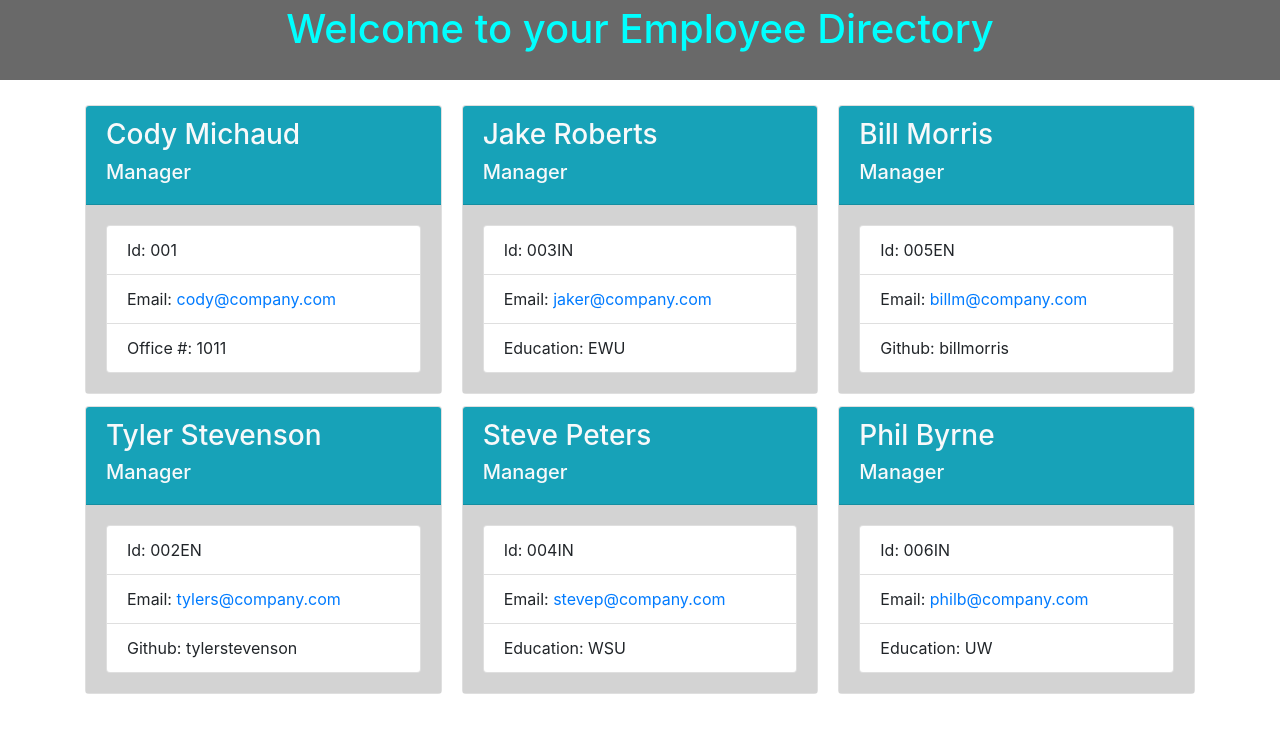
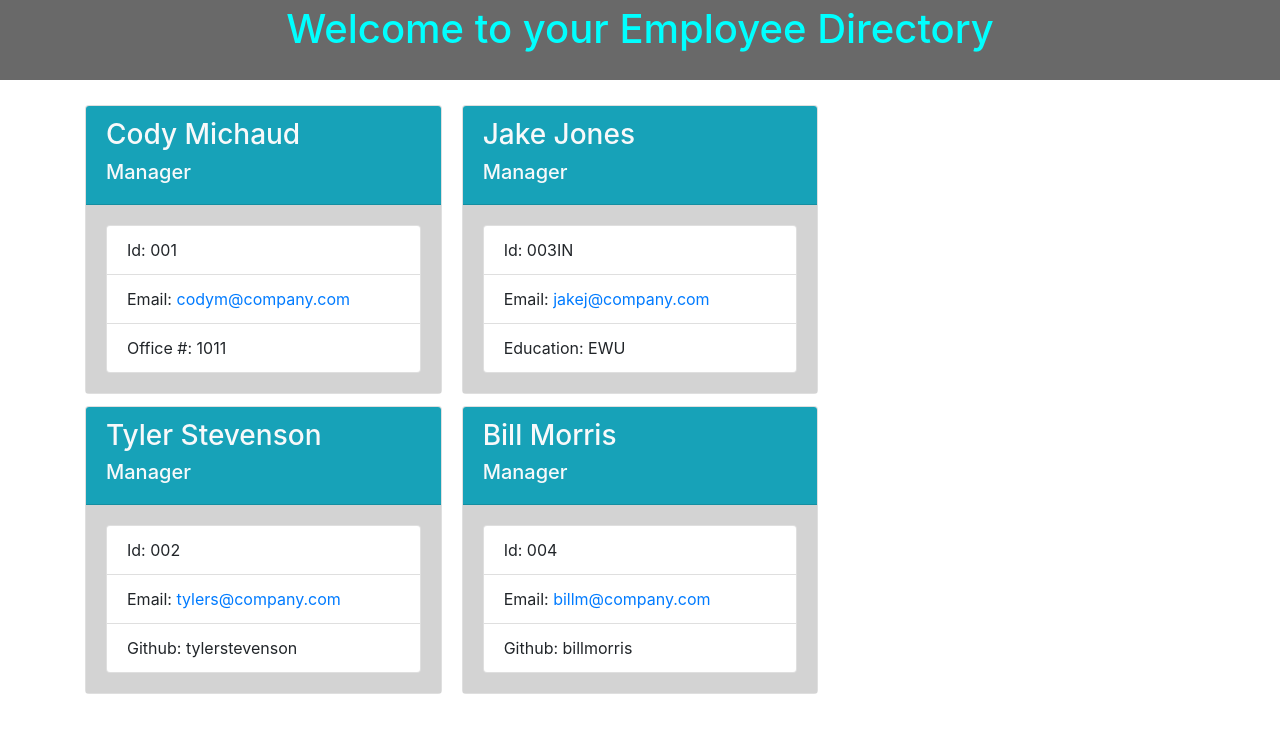
Before and after one commit to codymichaud/EmployeeDirectory, a website: page index.html in a window 1280 px wide. Drawn offline with nearby package versions, Linux system fonts and the light colour scheme.

Commit message:
included test in new video and walkthrough

```diff
--- a/index.html
+++ b/index.html
@@ -25,7 +25,7 @@
         <div class="card-body" style="background-color:lightGray;">
         <ul class="list-group">
         <li class="list-group-item">Id: 001</li>
-        <li class="list-group-item">Email: <a href="mailto:cody@company.com">cody@company.com</a></li>
+        <li class="list-group-item">Email: <a href="mailto:codym@company.com">codym@company.com</a></li>
         <li class="list-group-item">Office #: 1011</li>
         </ul>
         </div>
@@ -36,33 +36,21 @@
         </div>
         <div class="card-body" style="background-color:lightGray;">
         <ul class="list-group">
-        <li class="list-group-item">Id: 002EN</li>
+        <li class="list-group-item">Id: 002</li>
         <li class="list-group-item">Email: <a href="mailto:tylers@company.com">tylers@company.com</a></li>
         <li class="list-group-item">Github: tylerstevenson</li>
         </ul>
         </div>
         </div><div class="card">
         <div class="card-header bg-info text-light">
-        <h3>Jake Roberts</h3>
+        <h3>Jake Jones</h3>
         <h5>Manager</h5>
         </div>
         <div class="card-body" style="background-color:lightGray;">
         <ul class="list-group">
         <li class="list-group-item">Id: 003IN</li>
-        <li class="list-group-item">Email: <a href="mailto:jaker@company.com">jaker@company.com</a></li>
+        <li class="list-group-item">Email: <a href="mailto:jakej@company.com">jakej@company.com</a></li>
         <li class="list-group-item">Education: EWU</li>
-        </ul>
-        </div>
-        </div><div class="card">
-        <div class="card-header bg-info text-light">
-        <h3>Steve Peters</h3>
-        <h5>Manager</h5>
-        </div>
-        <div class="card-body" style="background-color:lightGray;">
-        <ul class="list-group">
-        <li class="list-group-item">Id: 004IN</li>
-        <li class="list-group-item">Email: <a href="mailto:stevep@company.com">stevep@company.com</a></li>
-        <li class="list-group-item">Education: WSU</li>
         </ul>
         </div>
         </div><div class="card">
@@ -72,21 +60,9 @@
         </div>
         <div class="card-body" style="background-color:lightGray;">
         <ul class="list-group">
-        <li class="list-group-item">Id: 005EN</li>
+        <li class="list-group-item">Id: 004</li>
         <li class="list-group-item">Email: <a href="mailto:billm@company.com">billm@company.com</a></li>
         <li class="list-group-item">Github: billmorris</li>
-        </ul>
-        </div>
-        </div><div class="card">
-        <div class="card-header bg-info text-light">
-        <h3>Phil Byrne</h3>
-        <h5>Manager</h5>
-        </div>
-        <div class="card-body" style="background-color:lightGray;">
-        <ul class="list-group">
-        <li class="list-group-item">Id: 006IN</li>
-        <li class="list-group-item">Email: <a href="mailto:philb@company.com">philb@company.com</a></li>
-        <li class="list-group-item">Education: UW</li>
         </ul>
         </div>
         </div>
```
Also changed, not shown: README.md, 1 other file.
